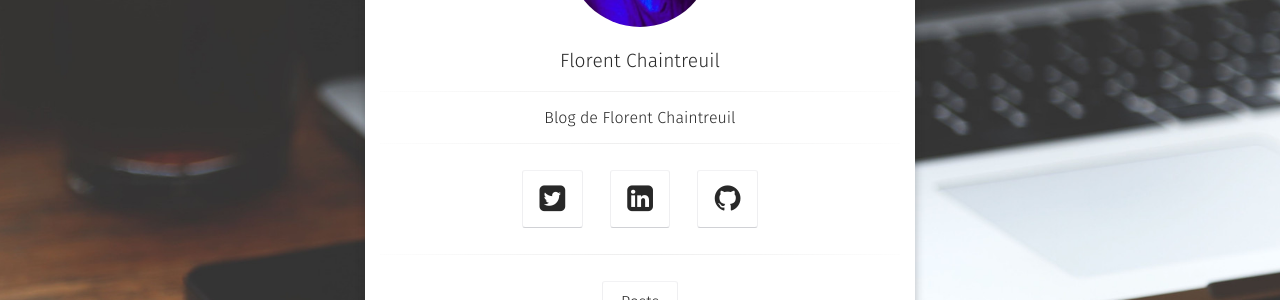
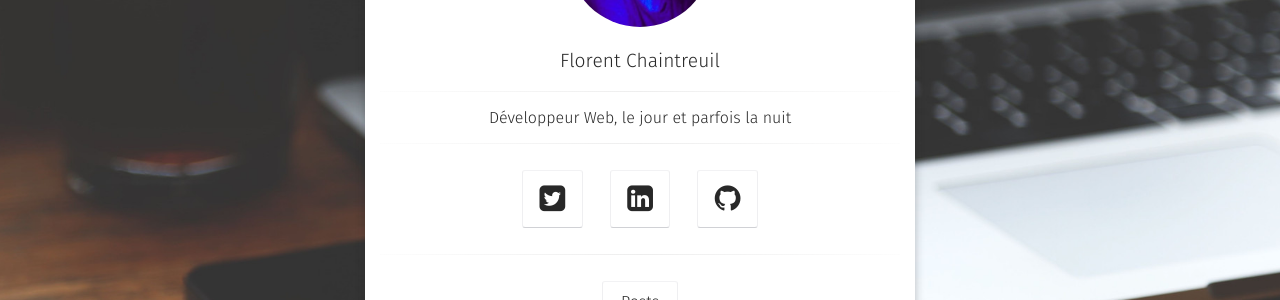
Before and after one commit to flochntrl/flochntrl.github-io, a Jekyll site: the page built from index.html, in a window 1280 px wide. Shown: the part 349-649 px from the top of the page. Built offline with Jekyll 4.4.1, drawn with Linux system fonts in a browser that asks for light colours; some web fonts are replaced.

Commit message:
Update bio + GA

```diff
--- a/_config.yml
+++ b/_config.yml
@@ -1,7 +1,7 @@
 # Site
 title:              Florent Chaintreuil
-bio:                'Blog de Florent Chaintreuil'
-description:        "Blog de Florent Chaintreuil"
+bio:                'Développeur Web, le jour et parfois la nuit'
+description:        "Développeur Web. Codeur Back avec PHP et Symfony2. Je m'intéresse aussi au Front (SASS, React, ...)"
 reading_time:       true
 words_per_minute:   200
 logo:               'assets/img/logo.jpg'
@@ -31,9 +31,9 @@ sass:
 
 # Social
 # if you don't have any of social below, comment the line.
-#google:
+google:
   #plus:            #username
-  #analytics:
+  analytics: UA-35933021-3
   #verify:
   #ad-client:
   #ad-slot:
```
